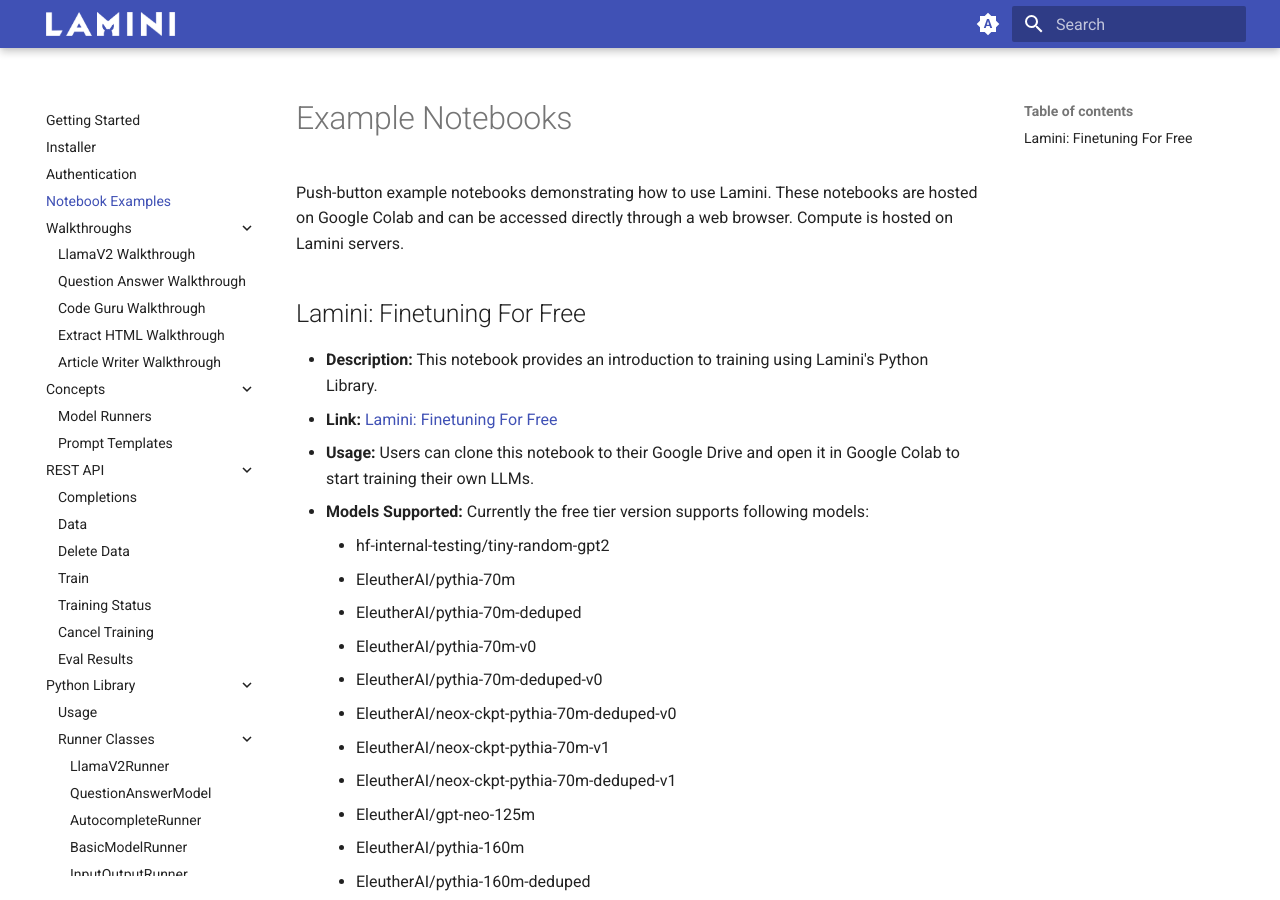
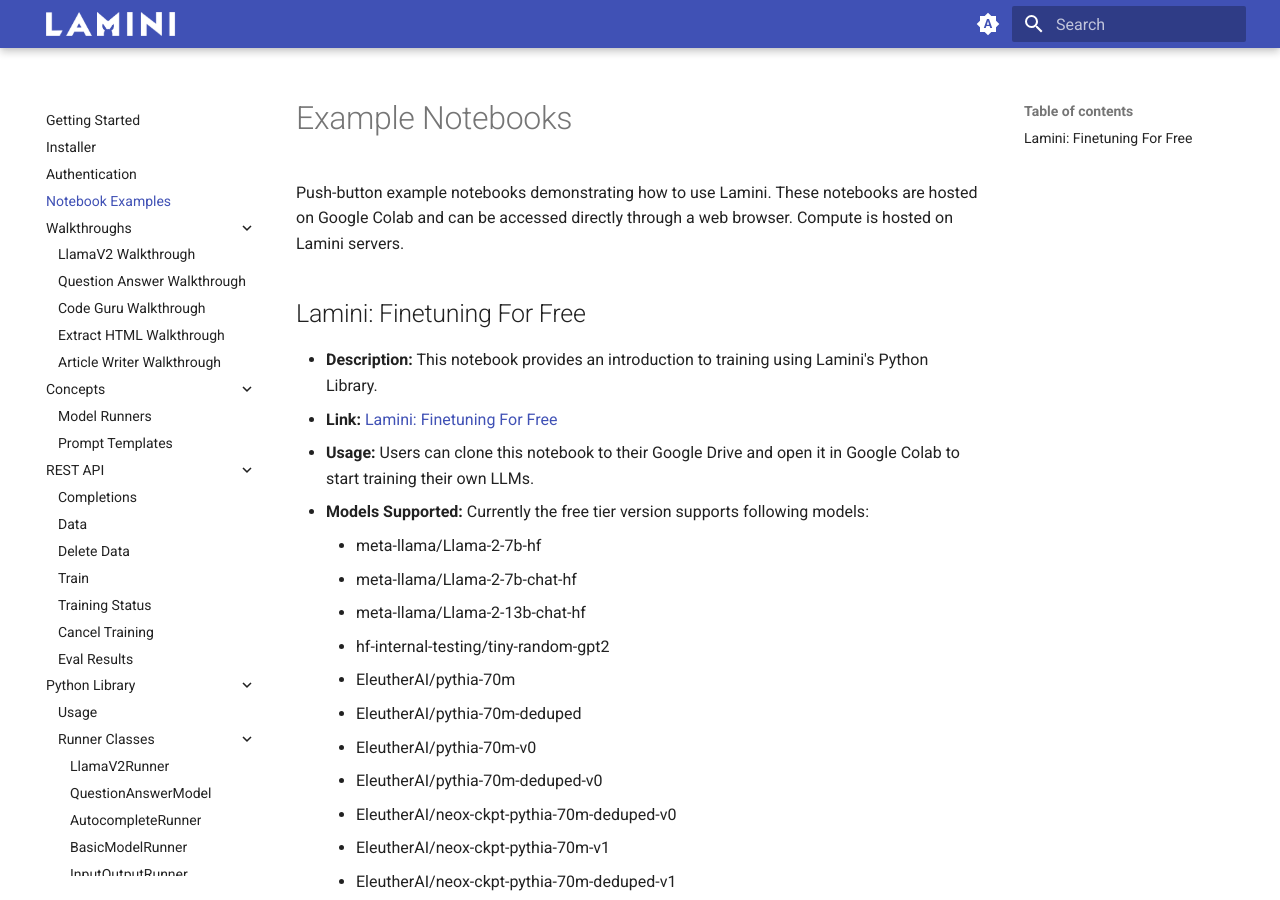
Before and after one commit to lamini-ai/lamini-ai.github.io, an MkDocs documentation site: the page built from docs/notebooks.md, in a window 1280 px wide and 900 px high. Built offline with MkDocs 1.6.1 and Material for MkDocs 9.7.7, drawn with Linux system fonts in a browser that asks for light colours.

Commit message:
added llama-2 models

```diff
--- a/docs/notebooks.md
+++ b/docs/notebooks.md
@@ -8,6 +8,9 @@
 - **Link:** [Lamini: Finetuning For Free](https://colab.research.google.com/drive/1QMeGzR9FnhNJJFmcHtm9RhFP3vrwIkFn?usp=sharing)
 - **Usage:** Users can clone this notebook to their Google Drive and open it in Google Colab to start training their own LLMs.
 - **Models Supported:** Currently the free tier version supports following models:
+    - meta-llama/Llama-2-7b-hf
+    - meta-llama/Llama-2-7b-chat-hf
+    - meta-llama/Llama-2-13b-chat-hf
     - hf-internal-testing/tiny-random-gpt2
     - EleutherAI/pythia-70m
     - EleutherAI/pythia-70m-deduped
```
